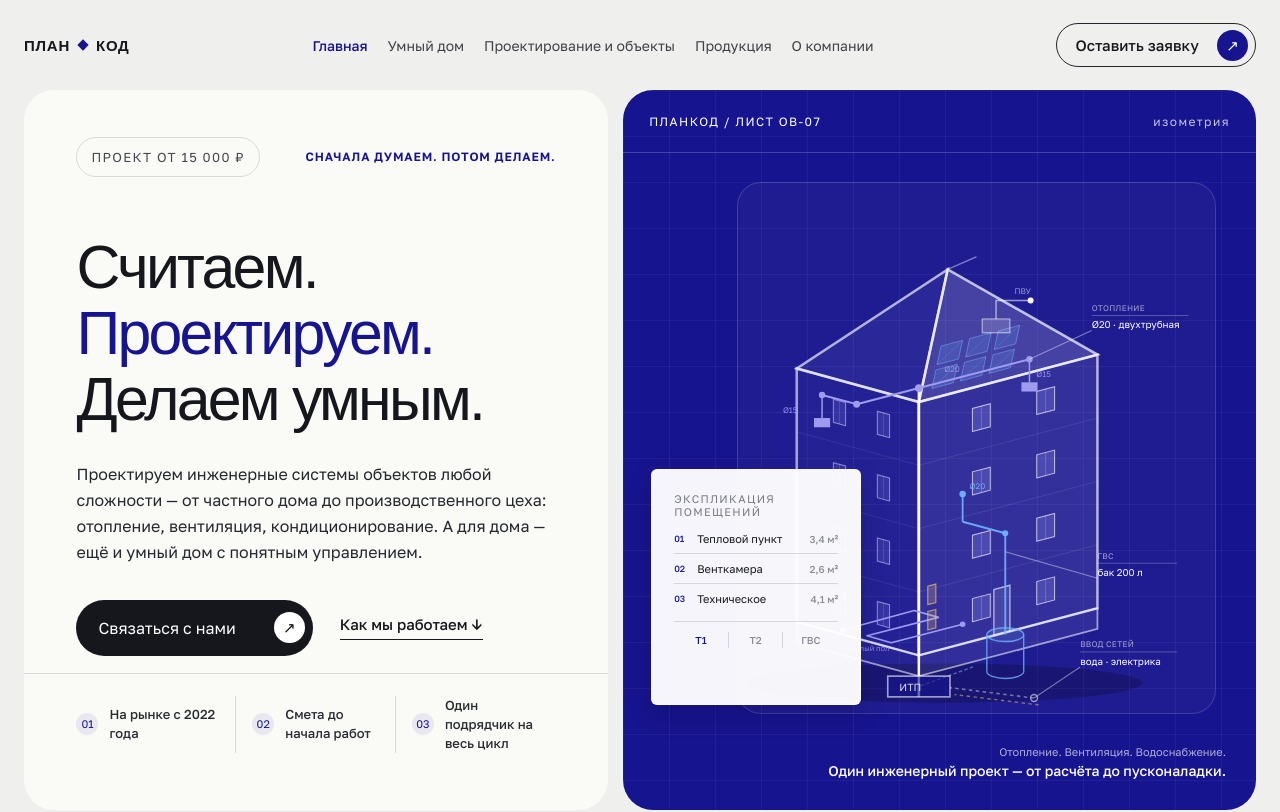
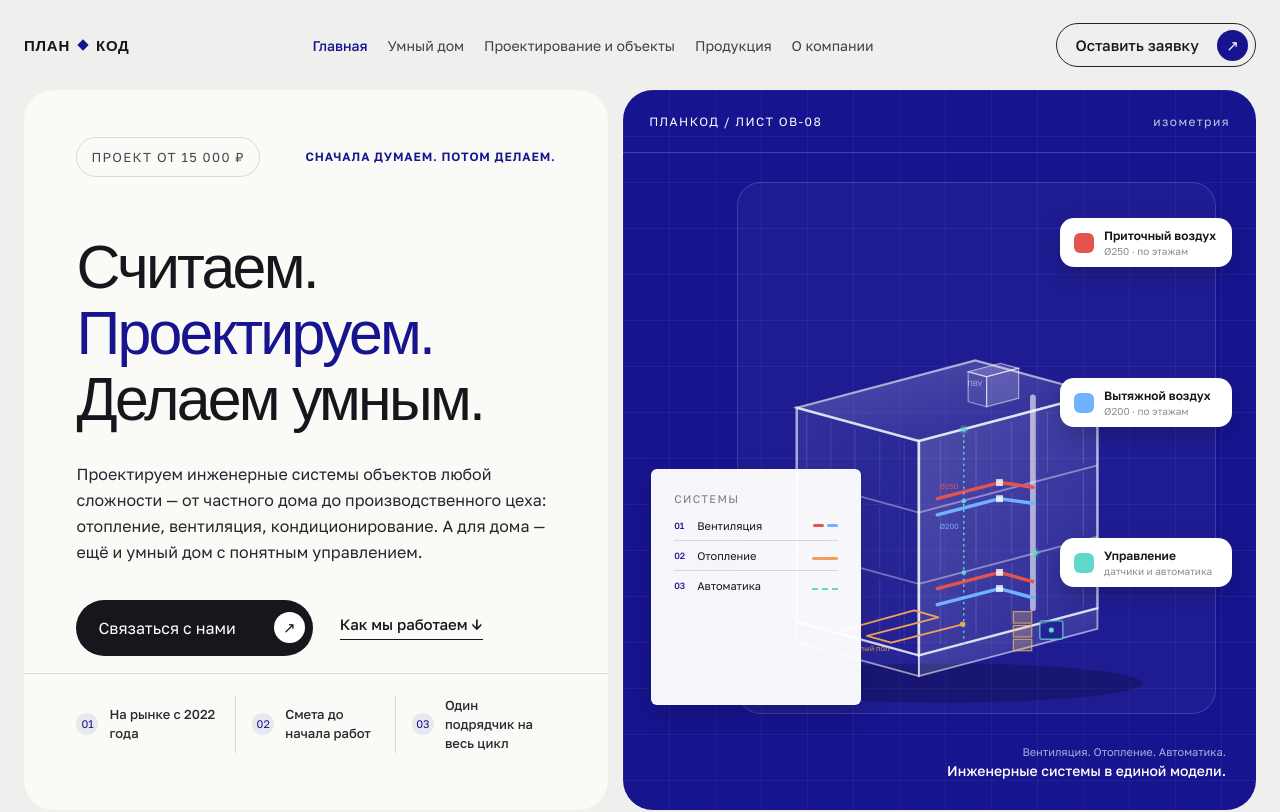
Before and after one commit to PUPI499/plankod-site, a Next.js app: page / in a window 1280 px wide. Shown: the top 812 px of the page. Built offline with nearby package versions, Linux system fonts and the light colour scheme; a web font is replaced by a local one.

Commit message:
hero: rebuild as 3-floor commercial building (ОВ-08) with vent ducts, heating loop, automation, floating badges

```diff
--- a/app/globals.css
+++ b/app/globals.css
@@ -56,6 +56,10 @@ a { color:inherit; text-decoration:none; }
 .circuit-legend span:last-child { border-right:0; }
 .system-caption { position:absolute; z-index:4; right:30px; bottom:29px; text-align:right; color:rgba(255,255,255,.65); font-size:11px; line-height:1.5; }
 .system-caption strong { color:#fff; font-size:14px; font-weight:500; }
+.duct-badge { position:absolute; z-index:4; display:flex; align-items:center; gap:10px; width:172px; padding:10px 14px; border-radius:14px; background:#fff; box-shadow:0 8px 20px rgba(0,0,0,.18); }
+.duct-badge i { flex:0 0 auto; width:20px; height:20px; border-radius:6px; background:#eceef4; }
+.duct-badge strong { display:block; font-size:12px; font-weight:600; color:var(--ink); line-height:1.25; }
+.duct-badge span { display:block; font-size:10px; color:#8a8c93; margin-top:2px; }
 
 .equipment-preview { padding:118px 0 130px; }
 .section-head { display:grid; grid-template-columns:.45fr 1.55fr; align-items:start; margin-bottom:58px; }
--- a/app/page.tsx
+++ b/app/page.tsx
@@ -1,9 +1,9 @@
 import { ContactBand, SiteFooter, SiteHeader } from "./components";
 import { GetSmartHomeButton } from "./get-smart-home-modal";
 
-// Isometric house geometry (flatter, grazing-angle isometric): front-bottom
+// Isometric building geometry (flatter, grazing-angle isometric): front-bottom
 // corner O=(150,410), right wall along Wvec=(155,-41), left wall along
-// Dvec=(-106,-29), height 220 (4 floor bands of 55).
+// Dvec=(-106,-29). Three floor bands of 62 (flat roof at h=186).
 function rightPoint(t: number, h: number): [number, number] {
   return [150 + t * 155, 410 - t * 41 - h];
 }
@@ -17,24 +17,21 @@ function panelPath(pointFn: (t: number, h: number) => [number, number], t: numbe
   const [x4, y4] = pointFn(t, h + dh);
   return `M${x1} ${y1} L${x2} ${y2} L${x3} ${y3} L${x4} ${y4} Z`;
 }
-const rightWindows = [0, 1, 2, 3].flatMap((floor) =>
-  [0.3, 0.66].map((t) => ({ t, h: floor * 55 + 17 }))
-);
-const leftWindows = [0, 1, 2, 3].flatMap((floor) =>
-  [0.24, 0.6].map((t) => ({ t, h: floor * 55 + 17 }))
-);
 // Generic isometric point: u along the right wall axis, v along the left
-// wall axis, h vertical. Lets us place ground-level and roof-slope elements
-// (underfloor loop, solar array) on the same grid as the walls/windows.
+// wall axis, h vertical. Lets ducts, furniture and the rooftop unit sit on
+// the same grid as the walls.
 function isoPoint(u: number, v: number, h: number): [number, number] {
   return [150 + 155 * u - 106 * v, 410 - 41 * u - 29 * v - h];
 }
-// Right roof slope parametrised by (s along the eave, r up toward the ridge).
-function roofPoint(s: number, r: number): [number, number] {
-  return [150 + 155 * s + 25 * r, 190 - 41 * s - 115 * r];
+function iso(u: number, v: number, h: number): string {
+  const [x, y] = isoPoint(u, v, h);
+  return `${x.toFixed(1)} ${y.toFixed(1)}`;
 }
-const solarPanels = [0.06, 0.22, 0.38].flatMap((s) =>
-  [0.08, 0.26].map((r) => ({ s, r }))
+const FLOOR_H = 62;
+const floorBands = [0, FLOOR_H, FLOOR_H * 2];
+const mullionTs = [0.12, 0.32, 0.52, 0.72, 0.92];
+const mullions = floorBands.flatMap((fb) =>
+  mullionTs.map((t) => ({ t, h0: fb + 5, h1: fb + FLOOR_H - 4 }))
 );
 
 export default function Home() {
@@ -58,133 +55,116 @@ export default function Home() {
           </div>
         </div>
 
-        <div className="hero-system panel" aria-label="Детализированная изометрическая схема дома: фундамент, стены, окна, крыша, отопление и водоснабжение">
-          <div className="system-top"><span>ПЛАНКОД / ЛИСТ ОВ-07</span><strong>изометрия</strong></div>
+        <div className="hero-system panel" aria-label="Детализированная изометрическая схема здания: вентиляция, отопление и автоматика">
+          <div className="system-top"><span>ПЛАНКОД / ЛИСТ ОВ-08</span><strong>изометрия</strong></div>
           <div className="object-schematic">
             <svg viewBox="0 0 400 460" preserveAspectRatio="xMidYMid meet" aria-hidden="true">
-              {/* тень на земле — для объёма */}
+              <defs>
+                <linearGradient id="faceSun" x1="0" y1="0" x2="1" y2="1">
+                  <stop offset="0" stopColor="rgba(255,255,255,.22)" />
+                  <stop offset="1" stopColor="rgba(255,255,255,.05)" />
+                </linearGradient>
+                <linearGradient id="faceShade" x1="0" y1="0" x2="1" y2="1">
+                  <stop offset="0" stopColor="rgba(255,255,255,.09)" />
+                  <stop offset="1" stopColor="rgba(255,255,255,.01)" />
+                </linearGradient>
+              </defs>
+              {/* тень на земле */}
               <ellipse cx="172" cy="434" rx="172" ry="17" fill="rgba(0,0,0,.22)" />
               {/* фундамент */}
-              <path d="M150 410 L305 369 L305 387 L150 428 Z" fill="rgba(255,255,255,.08)" stroke="rgba(255,255,255,.55)" strokeWidth="1.6" />
-              <path d="M150 410 L44 381 L44 399 L150 428 Z" fill="rgba(255,255,255,.03)" stroke="rgba(255,255,255,.55)" strokeWidth="1.6" />
-              {/* стены */}
-              <path d="M150 410 L305 369 L305 149 L150 190 Z" fill="rgba(255,255,255,.09)" stroke="rgba(255,255,255,.65)" strokeWidth="2.2" />
-              <path d="M150 410 L44 381 L44 161 L150 190 Z" fill="rgba(255,255,255,.025)" stroke="rgba(255,255,255,.6)" strokeWidth="2.2" />
-              <path d="M150 355 L305 314 M150 300 L305 259 M150 245 L305 204" fill="none" stroke="rgba(255,255,255,.12)" strokeWidth="0.7" />
-              <path d="M150 355 L44 326 M150 300 L44 271 M150 245 L44 216" fill="none" stroke="rgba(255,255,255,.1)" strokeWidth="0.7" />
-              {/* окна */}
-              {rightWindows.map((w, i) => {
-                const mt = w.t + 0.05;
-                const [mx1, my1] = rightPoint(mt, w.h);
-                const [mx2, my2] = rightPoint(mt, w.h + 20);
-                return (
-                  <g key={`rw${i}`}>
-                    <path d={panelPath(rightPoint, w.t, w.h, 0.1, 20)} fill="rgba(159,156,240,.24)" stroke="rgba(255,255,255,.65)" strokeWidth="0.9" />
-                    <path d={`M${mx1} ${my1} L${mx2} ${my2}`} stroke="rgba(255,255,255,.3)" strokeWidth="0.6" />
-                  </g>
-                );
-              })}
-              {leftWindows.map((w, i) => {
-                const mt = w.t + 0.05;
-                const [mx1, my1] = leftPoint(mt, w.h);
-                const [mx2, my2] = leftPoint(mt, w.h + 20);
-                return (
-                  <g key={`lw${i}`}>
-                    <path d={panelPath(leftPoint, w.t, w.h, 0.1, 20)} fill="rgba(159,156,240,.15)" stroke="rgba(255,255,255,.45)" strokeWidth="0.9" />
-                    <path d={`M${mx1} ${my1} L${mx2} ${my2}`} stroke="rgba(255,255,255,.2)" strokeWidth="0.6" />
-                  </g>
-                );
-              })}
-              {/* входная дверь */}
-              <path d={panelPath(rightPoint, 0.42, 0, 0.09, 40)} fill="rgba(255,255,255,.1)" stroke="rgba(255,255,255,.6)" strokeWidth="1.2" />
-              {/* крыша (вальмовая) */}
-              <path d="M150 190 L305 149 L175 75 Z" fill="rgba(255,255,255,.17)" stroke="rgba(255,255,255,.7)" strokeWidth="2.2" />
-              <path d="M150 190 L44 161 L175 75 Z" fill="rgba(255,255,255,.05)" stroke="rgba(255,255,255,.65)" strokeWidth="2.2" />
-              <path d="M175 75 L200 64" fill="none" stroke="rgba(255,255,255,.4)" strokeWidth="1.3" />
-              {/* солнечные панели на скате */}
-              {solarPanels.map((p, i) => (
-                <g key={`sp${i}`}>
-                  <path d={panelPath(roofPoint, p.s, p.r, 0.12, 0.14)} fill="rgba(111,179,255,.16)" stroke="rgba(111,179,255,.55)" strokeWidth="0.8" />
-                  <path d={`M${roofPoint(p.s, p.r).join(" ")} L${roofPoint(p.s + 0.12, p.r + 0.14).join(" ")}`} stroke="rgba(111,179,255,.35)" strokeWidth="0.5" />
-                </g>
+              <path d="M150 410 L305 369 L305 387 L150 428 Z" fill="url(#faceSun)" stroke="rgba(255,255,255,.55)" strokeWidth="1.6" />
+              <path d="M150 410 L44 381 L44 399 L150 428 Z" fill="url(#faceShade)" stroke="rgba(255,255,255,.55)" strokeWidth="1.6" />
+              {/* стены — остеклённые, 3 этажа */}
+              <path d="M150 410 L305 369 L305 183 L150 224 Z" fill="url(#faceSun)" stroke="rgba(255,255,255,.65)" strokeWidth="2.2" />
+              <path d="M150 410 L44 381 L44 195 L150 224 Z" fill="url(#faceShade)" stroke="rgba(255,255,255,.6)" strokeWidth="2.2" />
+              {/* перекрытия */}
+              <path d="M150 348 L305 307 M150 286 L305 245" fill="none" stroke="rgba(255,255,255,.4)" strokeWidth="1.6" />
+              <path d="M150 348 L44 319 M150 286 L44 257" fill="none" stroke="rgba(255,255,255,.35)" strokeWidth="1.6" />
+              {/* импосты остекления */}
+              {mullions.map((m, i) => (
+                <path key={`mr${i}`} d={`M${rightPoint(m.t, m.h0).join(" ")} L${rightPoint(m.t, m.h1).join(" ")}`} stroke="rgba(255,255,255,.22)" strokeWidth="0.6" />
               ))}
-              {/* кровельный блок вентиляции */}
-              <rect x="205" y="118" width="24" height="12" fill="rgba(255,255,255,.16)" stroke="rgba(255,255,255,.55)" strokeWidth="1" />
-              <path d="M217 118 V102 H247" fill="none" stroke="rgba(255,255,255,.55)" strokeWidth="1.3" />
-              <circle cx="247" cy="102" r="2.6" fill="#fff" />
-              <text x="233" y="96" fontSize="7" fill="rgba(255,255,255,.55)">ПВУ</text>
-              {/* стояк отопления от ИТП, трасса приподнята над карнизом и не совпадает с коньковым узлом */}
-              <path d="M150 446 V178" fill="none" stroke="rgba(255,255,255,.9)" strokeWidth="2.2" />
-              <path d="M96 192 L246 153" fill="none" stroke="#9f9cf0" strokeWidth="1.8" />
-              <circle cx="150" cy="178" r="3.4" fill="#9f9cf0" />
-              <path d="M96 192 L66 184" fill="none" stroke="#9f9cf0" strokeWidth="1.6" />
-              <circle cx="96" cy="192" r="3" fill="#9f9cf0" />
-              <circle cx="246" cy="153" r="2.8" fill="#9f9cf0" />
-              <circle cx="66" cy="184" r="2.8" fill="#9f9cf0" />
-              <path d="M246 153 V173" fill="none" stroke="#9f9cf0" strokeWidth="1.3" />
-              <rect x="239" y="173" width="14" height="8" fill="#9f9cf0" />
-              <path d="M66 184 V204" fill="none" stroke="#9f9cf0" strokeWidth="1.3" />
-              <rect x="59" y="204" width="14" height="8" fill="#9f9cf0" />
-              <text x="172" y="164" fontSize="7" fill="rgba(159,156,240,.9)">Ø20</text>
-              <text x="252" y="168" fontSize="7" fill="rgba(159,156,240,.9)">Ø15</text>
-              <text x="32" y="200" fontSize="7" fill="rgba(159,156,240,.9)">Ø15</text>
-              {/* бак ГВС и водоснабжение */}
-              <ellipse cx="225" cy="392" rx="16" ry="6" fill="rgba(111,179,255,.15)" stroke="rgba(111,179,255,.8)" strokeWidth="1.2" />
-              <path d="M209 392 V424 M241 392 V424" fill="none" stroke="rgba(111,179,255,.8)" strokeWidth="1.2" />
-              <path d="M209 424 A16 6 0 0 0 241 424" fill="none" stroke="rgba(111,179,255,.8)" strokeWidth="1.2" />
-              <path d="M225 392 V304" fill="none" stroke="rgba(111,179,255,.9)" strokeWidth="1.6" />
-              <path d="M225 304 L188 294" fill="none" stroke="rgba(111,179,255,.9)" strokeWidth="1.6" />
-              <path d="M188 294 V270" fill="none" stroke="rgba(111,179,255,.9)" strokeWidth="1.6" />
-              <circle cx="225" cy="304" r="2.6" fill="rgba(111,179,255,.95)" />
-              <circle cx="188" cy="270" r="2.8" fill="rgba(111,179,255,.95)" />
-              <path d="M197 420 L150 437" fill="none" stroke="rgba(111,179,255,.55)" strokeWidth="1.2" strokeDasharray="3 2" />
-              <text x="194" y="266" fontSize="7" fill="rgba(111,179,255,.95)">Ø20</text>
-              {/* тёплый пол — петля перед домом, на той же изометрической сетке */}
-              <path d="M84 388 L146 371 L167 377 L105 393 L126 399 L188 383" fill="none" stroke="#9f9cf0" strokeWidth="1.4" strokeLinejoin="round" />
-              <circle cx="84" cy="388" r="2.4" fill="#9f9cf0" />
-              <circle cx="188" cy="383" r="2.4" fill="#9f9cf0" />
-              <text x="88" y="406" fontSize="6.5" fill="rgba(159,156,240,.85)">тёплый пол</text>
-              {/* тепловой пункт */}
-              <rect x="123" y="428" width="54" height="18" fill="rgba(23,20,143,.6)" stroke="rgba(255,255,255,.6)" strokeWidth="1.4" />
-              <text x="133" y="441" fontSize="9" fill="rgba(255,255,255,.85)">ИТП</text>
-              {/* щит автоматики рядом с ИТП */}
-              <path d={panelPath(rightPoint, 0.05, 20, 0.045, 16)} fill="rgba(232,185,105,.22)" stroke="rgba(232,185,105,.75)" strokeWidth="1" />
-              <path d={panelPath(rightPoint, 0.05, 42, 0.045, 16)} fill="rgba(232,185,105,.22)" stroke="rgba(232,185,105,.75)" strokeWidth="1" />
-              {/* ввод сетей — водопровод от границы участка */}
-              <path d="M250 447 L177 438" fill="none" stroke="rgba(255,255,255,.4)" strokeWidth="1.4" strokeDasharray="3 3" />
-              <path d="M254 453 L181 444" fill="none" stroke="rgba(232,185,105,.55)" strokeWidth="1.2" strokeDasharray="3 3" />
-              <circle cx="250" cy="447" r="3" fill="none" stroke="rgba(255,255,255,.55)" strokeWidth="1.2" />
-              {/* подписи — тонкие выносные линии без плашек, в стиле чертежа */}
-              <g>
-                <line x1="300" y1="128" x2="246" y2="153" stroke="rgba(255,255,255,.4)" strokeWidth="1" />
-                <line x1="300" y1="115" x2="384" y2="115" stroke="rgba(255,255,255,.28)" strokeWidth="0.75" />
-                <text x="300" y="111" fontSize="7" letterSpacing=".04em" fill="rgba(255,255,255,.6)">ОТОПЛЕНИЕ</text>
-                <text x="300" y="126" fontSize="8.5" fill="#fff">Ø20 · двухтрубная</text>
-              </g>
-              <g>
-                <line x1="305" y1="343" x2="225" y2="320" stroke="rgba(255,255,255,.4)" strokeWidth="1" />
-                <line x1="305" y1="330" x2="374" y2="330" stroke="rgba(255,255,255,.28)" strokeWidth="0.75" />
-                <text x="305" y="326" fontSize="7" letterSpacing=".04em" fill="rgba(255,255,255,.6)">ГВС</text>
-                <text x="305" y="341" fontSize="8.5" fill="#fff">бак 200 л</text>
-              </g>
-              <g>
-                <line x1="290" y1="420" x2="250" y2="447" stroke="rgba(255,255,255,.4)" strokeWidth="1" />
-                <line x1="290" y1="407" x2="374" y2="407" stroke="rgba(255,255,255,.28)" strokeWidth="0.75" />
-                <text x="290" y="403" fontSize="7" letterSpacing=".04em" fill="rgba(255,255,255,.6)">ВВОД СЕТЕЙ</text>
-                <text x="290" y="418" fontSize="8.5" fill="#fff">вода · электрика</text>
-              </g>
+              {mullions.map((m, i) => (
+                <path key={`ml${i}`} d={`M${leftPoint(m.t, m.h0).join(" ")} L${leftPoint(m.t, m.h1).join(" ")}`} stroke="rgba(255,255,255,.16)" strokeWidth="0.6" />
+              ))}
+              {/* плоская кровля */}
+              <path d="M150 224 L305 183 L199 154 L44 195 Z" fill="url(#faceSun)" stroke="rgba(255,255,255,.6)" strokeWidth="1.8" />
+              {/* кровельная приточно-вытяжная установка */}
+              <path d={`M${iso(0.55, 0.25, 186)} L${iso(0.73, 0.25, 186)} L${iso(0.73, 0.25, 212)} L${iso(0.55, 0.25, 212)} Z`} fill="rgba(255,255,255,.16)" stroke="rgba(255,255,255,.55)" strokeWidth="1" />
+              <path d={`M${iso(0.55, 0.25, 186)} L${iso(0.55, 0.4, 186)} L${iso(0.55, 0.4, 212)} L${iso(0.55, 0.25, 212)} Z`} fill="rgba(255,255,255,.08)" stroke="rgba(255,255,255,.5)" strokeWidth="1" />
+              <path d={`M${iso(0.55, 0.25, 212)} L${iso(0.73, 0.25, 212)} L${iso(0.73, 0.4, 212)} L${iso(0.55, 0.4, 212)} Z`} fill="rgba(255,255,255,.2)" stroke="rgba(255,255,255,.55)" strokeWidth="1" />
+              <text x="192" y="176" fontSize="6.5" fill="rgba(255,255,255,.55)">ПВУ</text>
+              {/* стояк — общий канал к приточной установке и щиту */}
+              <path d="M249 369 V186" fill="none" stroke="rgba(255,255,255,.6)" strokeWidth="5" strokeLinecap="round" />
+              {/* приточный воздух — верхний контур */}
+              <path d="M166 274 L220 260 L249 264" fill="none" stroke="#e5534d" strokeWidth="3" strokeLinecap="round" strokeLinejoin="round" />
+              <rect x="217" y="257" width="6" height="6" fill="#fff" opacity=".8" />
+              {/* вытяжной воздух — верхний контур */}
+              <path d="M166 288 L220 274 L249 278" fill="none" stroke="#6fb3ff" strokeWidth="3" strokeLinecap="round" strokeLinejoin="round" />
+              <rect x="217" y="271" width="6" height="6" fill="#fff" opacity=".8" />
+              {/* приточный воздух — нижний контур */}
+              <path d="M166 352 L220 338 L249 346" fill="none" stroke="#e5534d" strokeWidth="3" strokeLinecap="round" strokeLinejoin="round" />
+              <rect x="217" y="335" width="6" height="6" fill="#fff" opacity=".8" />
+              {/* вытяжной воздух — нижний контур */}
+              <path d="M166 366 L220 352 L249 360" fill="none" stroke="#6fb3ff" strokeWidth="3" strokeLinecap="round" strokeLinejoin="round" />
+              <rect x="217" y="349" width="6" height="6" fill="#fff" opacity=".8" />
+              <text x="168" y="266" fontSize="6.5" fill="rgba(229,83,77,.95)">Ø250</text>
+              <text x="168" y="300" fontSize="6.5" fill="rgba(111,179,255,.95)">Ø200</text>
+              {/* тёплый пол на 1 этаже */}
+              <path d="M84 388 L146 371 L167 377 L105 393 L126 399 L188 383" fill="none" stroke="#f0a05a" strokeWidth="1.6" strokeLinecap="round" strokeLinejoin="round" />
+              <circle cx="84" cy="388" r="2.4" fill="#f0a05a" />
+              <circle cx="188" cy="383" r="2.4" fill="#f0a05a" />
+              <text x="88" y="406" fontSize="6.5" fill="rgba(240,160,90,.9)">тёплый пол</text>
+              {/* автоматика — датчики по этажам */}
+              <path d="M189 214 V400" fill="none" stroke="#5fd8c9" strokeWidth="1.3" strokeDasharray="1 4" strokeLinecap="round" />
+              <circle cx="189" cy="214" r="4" fill="rgba(95,216,201,.25)" />
+              <circle cx="189" cy="214" r="2" fill="#5fd8c9" />
+              <circle cx="189" cy="276" r="2" fill="#5fd8c9" />
+              <circle cx="189" cy="338" r="2" fill="#5fd8c9" />
+              <path d="M251 321 V366" fill="none" stroke="#5fd8c9" strokeWidth="1.3" strokeDasharray="1 4" strokeLinecap="round" />
+              <circle cx="251" cy="321" r="4" fill="rgba(95,216,201,.25)" />
+              <circle cx="251" cy="321" r="2" fill="#5fd8c9" />
+              {/* щит автоматики и оборудование на 1 этаже */}
+              <rect x="232" y="372" width="16" height="10" fill="rgba(232,185,105,.28)" stroke="rgba(232,185,105,.8)" strokeWidth="1" />
+              <rect x="232" y="384" width="16" height="10" fill="rgba(232,185,105,.28)" stroke="rgba(232,185,105,.8)" strokeWidth="1" />
+              <rect x="232" y="396" width="16" height="10" fill="rgba(232,185,105,.28)" stroke="rgba(232,185,105,.8)" strokeWidth="1" />
+              <rect x="255" y="380" width="20" height="16" rx="2" fill="rgba(23,20,143,.6)" stroke="rgba(95,216,201,.8)" strokeWidth="1.2" />
+              <circle cx="265" cy="388" r="2.2" fill="#5fd8c9" />
             </svg>
           </div>
           <div className="object-card">
-            <small>Экспликация помещений</small>
+            <small>Системы</small>
             <div className="room-schedule">
-              <div><i>01</i><span>Тепловой пункт</span><b>3,4 м²</b></div>
-              <div><i>02</i><span>Венткамера</span><b>2,6 м²</b></div>
-              <div><i>03</i><span>Техническое</span><b>4,1 м²</b></div>
+              <div>
+                <i>01</i><span>Вентиляция</span>
+                <b style={{ display: "flex", gap: 3, justifyContent: "flex-end" }}>
+                  <i style={{ display: "inline-block", width: 11, height: 3, borderRadius: 2, background: "#e5534d" }} />
+                  <i style={{ display: "inline-block", width: 11, height: 3, borderRadius: 2, background: "#6fb3ff" }} />
+                </b>
+              </div>
+              <div>
+                <i>02</i><span>Отопление</span>
+                <b><i style={{ display: "inline-block", width: 26, height: 3, borderRadius: 2, background: "#f0a05a" }} /></b>
+              </div>
+              <div>
+                <i>03</i><span>Автоматика</span>
+                <b><i style={{ display: "inline-block", width: 26, height: 0, borderTop: "2px dashed #5fd8c9" }} /></b>
+              </div>
             </div>
-            <div className="circuit-legend"><span>Т1</span><span>Т2</span><span>ГВС</span></div>
           </div>
-          <div className="system-caption">Отопление. Вентиляция. Водоснабжение.<br /><strong>Один инженерный проект — от расчёта до пусконаладки.</strong></div>
+          <div className="duct-badge" style={{ top: 128, right: 24 }}>
+            <i style={{ background: "#e5534d" }} />
+            <div><strong>Приточный воздух</strong><span>Ø250 · по этажам</span></div>
+          </div>
+          <div className="duct-badge" style={{ top: 288, right: 24 }}>
+            <i style={{ background: "#6fb3ff" }} />
+            <div><strong>Вытяжной воздух</strong><span>Ø200 · по этажам</span></div>
+          </div>
+          <div className="duct-badge" style={{ top: 448, right: 24 }}>
+            <i style={{ background: "#5fd8c9" }} />
+            <div><strong>Управление</strong><span>датчики и автоматика</span></div>
+          </div>
+          <div className="system-caption">Вентиляция. Отопление. Автоматика.<br /><strong>Инженерные системы в единой модели.</strong></div>
         </div></section>
 
       <section className="equipment-preview shell" id="equipment">
```
